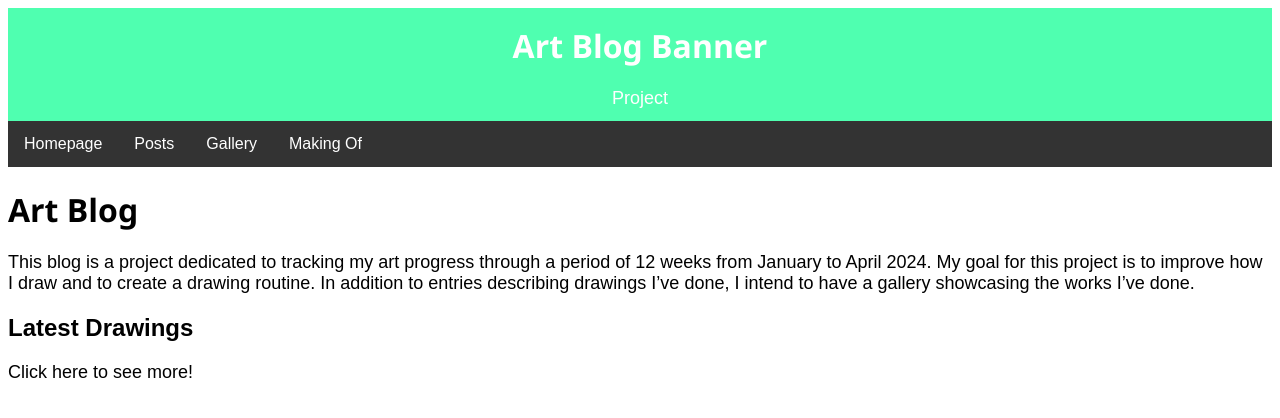
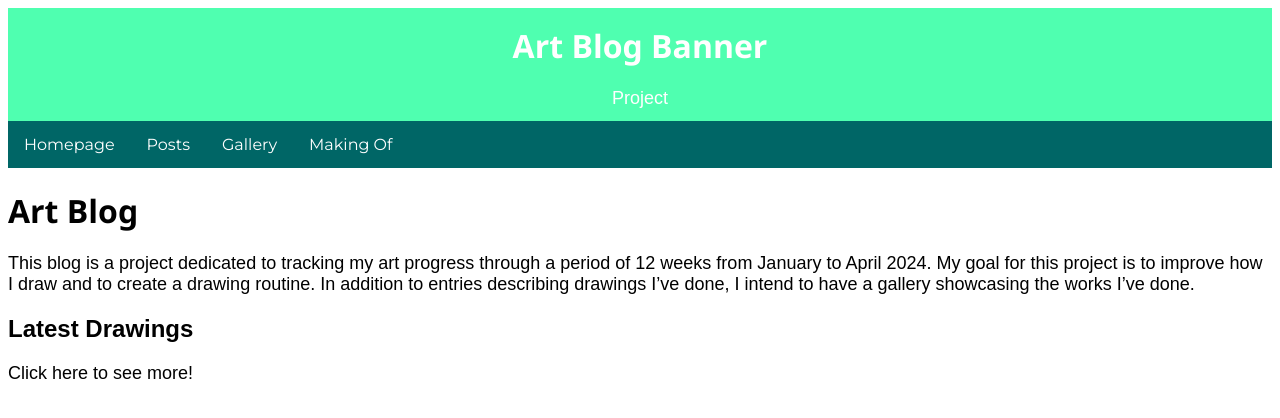
Before and after one commit to LC-C00262339/lc-c00262339.github.io, a Jekyll site: the page built from bundle/index.markdown, in a window 1280 px wide. Shown: the top 418 px of the page. Built offline with Jekyll 4.4.1, drawn with Linux system fonts in a browser that asks for light colours.

Commit message:
General status push

```diff
--- a/bundle/css/stylesheet.css
+++ b/bundle/css/stylesheet.css
@@ -24,7 +24,7 @@ h1
     margin: 0;
     padding: 0;
     overflow: hidden;
-    background-color: #333;
+    background-color: #006666;
 }
 
 .navbar li
@@ -34,11 +34,12 @@ h1
 
 .navbar li a
 {
+    font-family: 'Montserrat';
     display: block;
     padding: 14px 16px;
     text-align: center;
     color: white;
-    background-color: #333;
+    background-color: #006666;
     text-decoration: none;
 }
 
```
